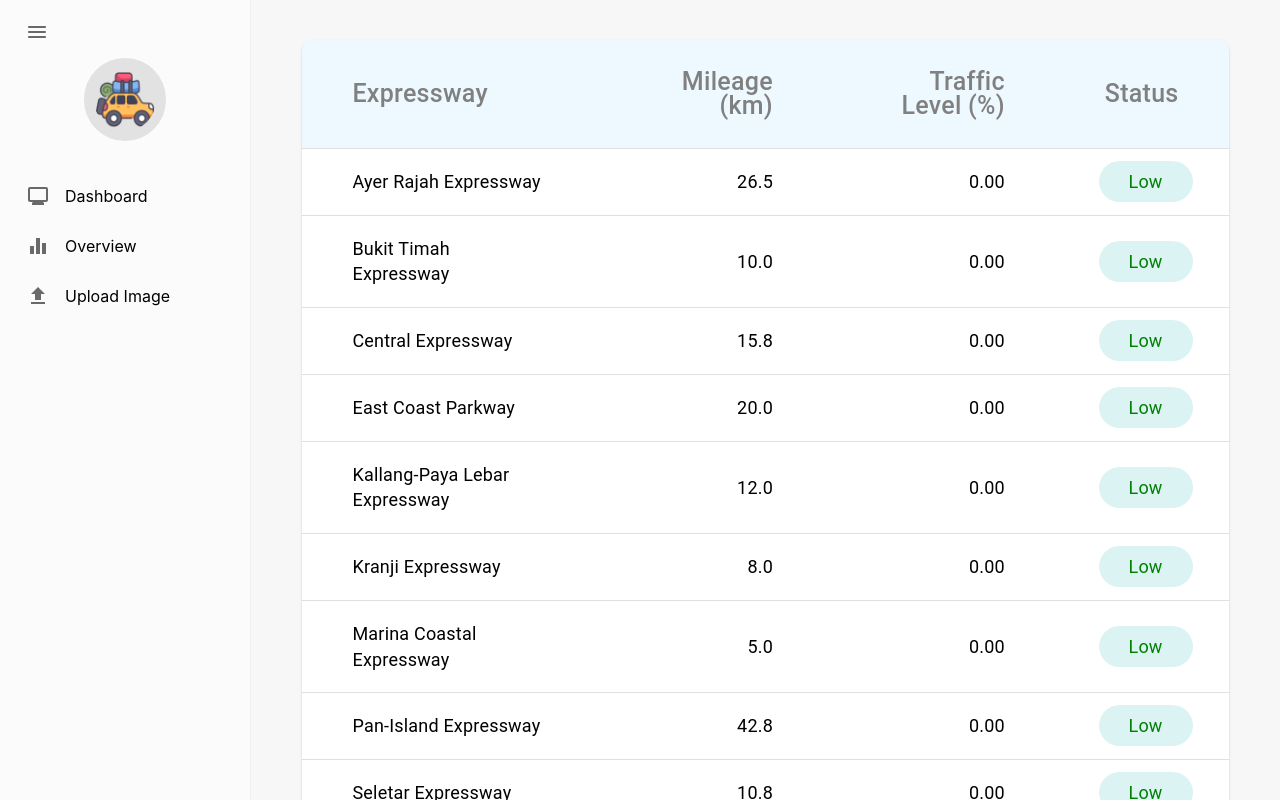
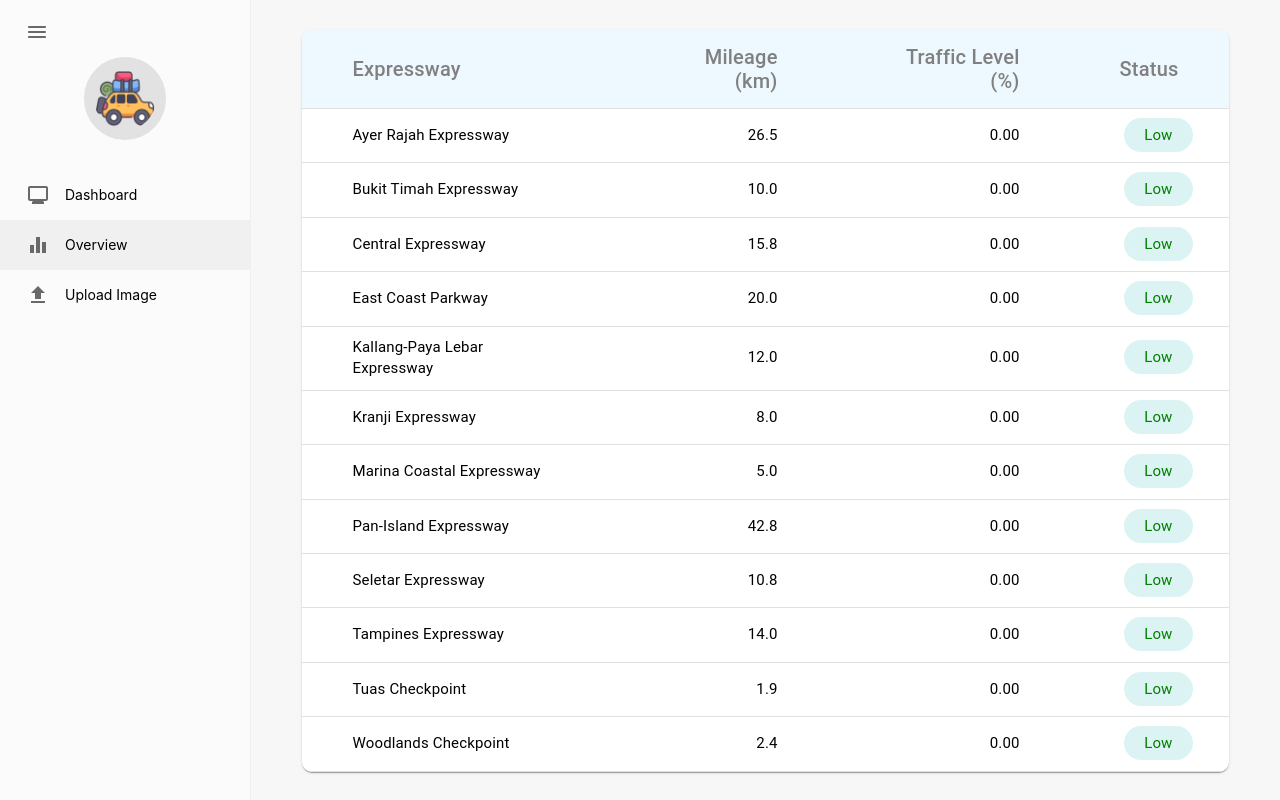
Before and after one commit to caiyinn/traffic-dashboard, a React (Create React App) app: page /overview in a window 1280 px wide. Shown: the top 800 px of the page. Built offline with nearby package versions, Linux system fonts and the light colour scheme; no server answers.

Commit message:
fix font size and css for 100% zoom

```diff
--- a/src/App.css
+++ b/src/App.css
@@ -44,20 +44,3 @@
   width: 80%;
   margin:auto;
 }
-
-
-.congestion-bar {
-  width: 90%;
-  height: 10%;
-  margin-top: 40px;
-  border-radius: 10px;
-  background-color: #e0e0e0;
-  overflow: hidden;
-}
-
-.congestion-progress {
-  width: 0%;
-  height: 100%;
-  background-color: #78d2ff;
-  transition: width 0.5s ease-in-out;
-}
--- a/src/components/CardInfo.jsx
+++ b/src/components/CardInfo.jsx
@@ -4,18 +4,18 @@ const CardInfo = (props) => {
     return (
         <Card style={{ marginBottom: "20px", borderRadius: '10px', border: "1px solid #dbdbdb", boxShadow: "none" }}>
             <CardContent style={{ marginLeft: '20px' }}>
-                <Typography variant="h6" style={{ color: "#9a9a9a" }}>
+                <Typography variant="h6" style={{ color: "#9a9a9a", fontSize:"18px" }}>
                     {props.title}
                 </Typography>
                 {props.type === 'imageAndText' ? (
                     <div style={{ display: "flex", alignItems: "center" }}>
-                        {props.image && <img src={props.image} style={{ width: "40px", height: "40px", marginRight: "30px", marginTop: "20px" }} />}
-                        <Typography variant="h5" component="h2" style={{ fontSize: "30px", marginTop:"20px" }}>
+                        {props.image && <img src={props.image} style={{ width: "30px", height: "30px", marginRight: "30px", marginTop: "10px" }} />}
+                        <Typography variant="h5" style={{ fontSize: "25px", marginTop:"10px" }}>
                             {props.content}
                         </Typography>
                     </div>
                 ) : (
-                    <div style={{marginBottom:"10px"}}>
+                    <div>
                         {props.content}
                     </div>
                 )}
--- a/src/components/Dashboard.jsx
+++ b/src/components/Dashboard.jsx
@@ -149,10 +149,13 @@ const Dashboard = () => {
             console.log("Weather Data:", response.data.weather[0].description);
             setWeather(response.data.weather[0].description);
             let tempIcon = weatherIconHandler(response.data.weather[0].description);
+            let tempDescription = response.data.weather[0].description.split(" ").map(word => {
+                return word.charAt(0).toUpperCase() + word.slice(1);
+            }).join(" ");
             import (`../assets/weather/${tempIcon}`).then(image => {
                 setWeather({
                     icon: image.default,
-                    description: response.data.weather[0].description,
+                    description: tempDescription,
                 });
             });
         })
@@ -188,7 +191,7 @@ const Dashboard = () => {
                     style={{
                         width: "90%",
                         height: "20px",
-                        marginTop: "40px",
+                        marginTop: "20px",
                         borderRadius: "10px",
                         backgroundColor: "#e0e0e0",
                         overflow: "hidden",
@@ -220,7 +223,7 @@ const Dashboard = () => {
                     <Map expresswayPoints={expresswayPoints} trafficData={trafficData} dt={time} />
                     <Card style={{width:"40%", marginLeft:"20px", borderRadius:'10px', border: "1px solid #dbdbdb", boxShadow:"none",  height:"50vh"}}>
                         <CardContent>
-                            <Typography variant="h5" style={{color:"#9a9a9a", marginLeft:"20px", marginTop:"10px",  marginBottom:"15px"}}>
+                            <Typography variant="h5" style={{fontSize:"18px", color:"#9a9a9a", marginLeft:"20px", marginTop:"10px",  marginBottom:"15px"}}>
                                 Vehicles
                             </Typography>
                             <DoughnutChart style={{margin:"auto"}} vehicle={vehicle} congestion={congestion}/>
--- a/src/components/DoughnutChart.jsx
+++ b/src/components/DoughnutChart.jsx
@@ -40,7 +40,7 @@ const DoughnutChart = (props) => {
         labels: {
           boxWidth: 15,
           padding: 10,
-          width: "80%",
+          width: "90%",
         },
       },
     },
@@ -55,7 +55,7 @@ const DoughnutChart = (props) => {
                     No Vehicle Detected
                 </Typography>
             </div>  :
-            <Doughnut data={data} options={options} style={{width:"70%", margin: "10px auto"}} />
+            <Doughnut data={data} options={options} style={{width:"80%",height:"auto", margin: "10px auto"}} />
         }
     </>
   );
--- a/src/components/NotFound.jsx
+++ b/src/components/NotFound.jsx
@@ -1,16 +1,19 @@
 import error from "../assets/error.png";
-import { Button } from "@mui/material";
+import { Button, Typography } from "@mui/material";
 import Dashboard from "./Dashboard";
 const NotFound = () => {
     return (
         <div className="not-found" style={{ display:"flex", justifyContent:"center", flexDirection:"column", alignItems: "center"}}>
             <img src={error} style={{maxWidth:"60%"}} />
-            <h2>Oops! Page not Found! 😥</h2>
-            <p style={{fontSize:"20px", textAlign:"center", lineHeight:"1.75"}}>We're sorry, but the page you are looking for doesn't exist.
+            <Typography variant="h6" style={{ fontWeight:"bold", fontSize:"24px", margin:" 0px auto", marginTop:"-50px"}}>
+                Oops! Page not Found! 😥
+            </Typography>
+            <Typography variant="h6" style={{color:"grey", textAlign:"center", fontSize:"18px", margin:" 10px auto"}}>
+                We're sorry, but the page you are looking for doesn't exist.
                 <br/>
                 Please check the URL or click the button below to go back to the dashboard.
-            </p>
-            <Button variant="contained" style={{margin:"20px auto"}} href="/dashboard">Redirect</Button>
+            </Typography>
+            <Button variant="contained" style={{margin:"10px auto", backgroundColor:"#0f8bf7"}} href="/dashboard">Redirect</Button>
 
         </div>
 
--- a/src/components/Overview.jsx
+++ b/src/components/Overview.jsx
@@ -255,23 +255,23 @@ const Overview = () => {
     }, [])
 
     const header = {
-        fontSize:"25px",
+        fontSize:"20px",
         color:"grey",
-        padding:"30px 50px",
+        padding:"15px 50px",
     //   backgroundColor:"#F5F5F5"
     }
 
     const content = {
-        fontSize:"18px",
+        fontSize:"15px",
         color:"black",
-        padding:"20px 50px"
+        padding:"10px 50px"
     }
 
     const commonStatusStyle = {
-        fontSize: "18px",
+        fontSize: "15px",
         borderRadius: "40px",
         height: "50%",
-        padding: "10px 30px",
+        padding: "8px 20px",
         marginRight: "20px",
     };
 
@@ -300,7 +300,7 @@ const Overview = () => {
             <Box sx={{display:'flex', margin:"200px auto", justifyContent:"center"}}>
                 <CircularProgress />
             </Box>   :
-            <TableContainer component={Paper} style={{width:"90%", margin:"40px auto", borderRadius:"10px"}}>
+            <TableContainer component={Paper} style={{width:"90%", margin:"30px auto", borderRadius:"10px"}}>
                 <Table sx={{width:"100%", margin:"auto"}} aria-label="simple table">
                     <TableHead style={{ backgroundColor: "#edf8ff", width:"100%" }} >
                         <TableRow>
--- a/src/components/SideBar.jsx
+++ b/src/components/SideBar.jsx
@@ -7,8 +7,10 @@ import travel from '../assets/travel.png';
 import NavigationRoute from "./NavigationRoute";
 import { Link } from "react-router-dom"
 import { useState } from "react";
+import { useLocation } from "react-router-dom";
 
 const SideBar = () => {
+    const location = useLocation();
     const [menuCollapse, setMenuCollapse] = useState(false)
     const iconColor = {
         color: "#696969"
@@ -16,11 +18,16 @@ const SideBar = () => {
     const handleMenuCollapse = () => {
         setMenuCollapse(!menuCollapse)
     }
-
+    const isActive = (path) => {
+        if (path === location.pathname) {
+            return true;
+        }
+        return false;
+    }
     return (
         <div style={{display: 'grid', gridTemplateColumns: 'auto 1fr'}}>
             <Sidebar collapsed={menuCollapse} style={{backgroundColor:"white", height:'100vh', boxShadow:"none"}}>
-                <Menu style={{marginTop:"20px"}}>
+                <Menu style={{marginTop:"20px", fontSize:"14px"}}>
                     <MenuRoundedIcon
                     className="toggle-menu"
                     onClick={handleMenuCollapse}
@@ -28,15 +35,21 @@ const SideBar = () => {
                     <img src={travel} id="appIcon"/>
                     <MenuItem className="dashboard"
                         icon={<MonitorIcon style={iconColor}/>}
-                        component={<Link to="dashboard"/>}>Dashboard
+                        component={<Link to="dashboard"/>}
+                        style = {{backgroundColor: isActive("/dashboard") ? "#f0f0f0" : "transparent"}}
+                        >Dashboard
                     </MenuItem>
                     <MenuItem
                         icon={<EqualizerIcon style={iconColor}/>}
-                        component={<Link to="overview"/>}>Overview
+                        component={<Link to="overview"/>}
+                        style = {{backgroundColor: isActive("/overview") ? "#f0f0f0" : "transparent"}}
+                        >Overview
                     </MenuItem>
                     <MenuItem
                         icon={<UploadIcon style={iconColor}/>}
-                        component={<Link to="upload-image"/>}>Upload Image
+                        component={<Link to="upload-image"/>}
+                        style = {{backgroundColor: isActive("/upload-image") ? "#f0f0f0" : "transparent"}}
+                        >Upload Image
                     </MenuItem>
                 </Menu>
             </Sidebar>
--- a/src/components/UploadImage.jsx
+++ b/src/components/UploadImage.jsx
@@ -121,7 +121,7 @@ const UploadImage = () => {
 
     return (
         <div style={{height:"100%", width: "100%"}}>
-            <Typography variant="h4" style={{textAlign:"Left", width:"80%", margin:"20px auto", color:"grey"}}>
+            <Typography variant="h4" style={{textAlign:"Left", width:"80%", margin:"20px auto", color:"grey", fontSize:"30px"}}>
                 Model Prediction
             </Typography>
 
```
